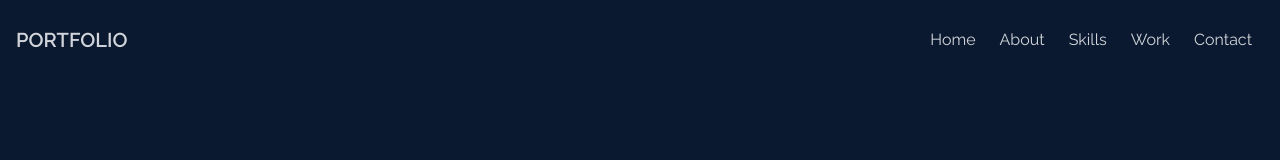
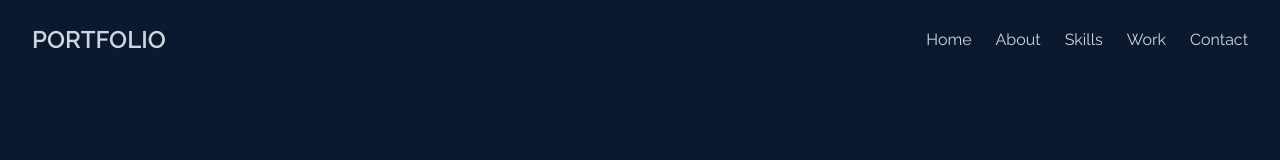
Before and after one commit to nvnKr09/Naveen-s-Portfolio, a React (Vite) app: page / in a window 1280 px wide. Shown: the top 160 px of the page. Built offline with nearby package versions, Linux system fonts and the light colour scheme.

Commit message:
bugs fixed

```diff
--- a/package.json
+++ b/package.json
@@ -10,6 +10,7 @@
     "preview": "vite preview"
   },
   "dependencies": {
+    "axios": "^1.7.2",
     "react": "^18.3.1",
     "react-dom": "^18.3.1",
     "react-github-calendar": "^4.1.6",
--- a/src/components/Contact.jsx
+++ b/src/components/Contact.jsx
@@ -1,28 +1,47 @@
+import axios from "axios";
 import React, { useState } from "react";
 import { toast } from "react-toastify";
 
 const Contact = () => {
-    const [userInfo, setUserInfo] = useState({name: '', email:'', message:''});
+  const [userInfo, setUserInfo] = useState({
+    name: "",
+    email: "",
+    message: "",
+  });
 
-    const handleSubmit = (e) => {
-        e.preventDefault();
-        const {name, email, message} = userInfo;
-        if (!name.trim() || !email.trim() || !message.trim()) {
-            toast.error('PLease fill all details');
-            return;
-        }
+  const handleSubmit = async (e) => {
+    e.preventDefault();
+    const { name, email, message } = userInfo;
+    if (!name.trim() || !email.trim() || !message.trim()) {
+      toast.error("PLease fill all details");
+      return;
+    }
 
-        // backend logic
+    // backend logic
+    try {
+      const response = await axios.post("https://portfolio-backend-t9o0.onrender.com/contact", {name, email, message});
+      // console.log(response);
 
-        toast.success('Thankyou for reaching to us');
+      if (response.status === 201) {
+        toast.success("Thank you for reaching out to us");
+        setUserInfo({ name: '', email: '', message: '' });
+      } else {
+        toast.error("Something went wrong.");
+      }
+    } catch (error) {
+      console.log(error);
     }
+  };
 
   return (
     <div
       name="contact"
       className="w-full md:h-screen bg-[#0a192f] flex justify-center items-center"
     >
-      <form onSubmit={handleSubmit}
+      <form
+        action="http://localhost:8000/contact"
+        method="POST"
+        onSubmit={handleSubmit}
         className="flex flex-col max-w-[600px] w-full p-4"
       >
         <div className="pb-8">
@@ -30,7 +49,7 @@ const Contact = () => {
             Contact
           </p>
           <p className="text-gray-300 py-4">
-            Submit the form below or shoot me an email {" "}
+            Submit the form below or shoot me an email{" "}
             <a
               href="mailto:nvnkr09@gmail.com"
               target="_blank"
@@ -46,7 +65,7 @@ const Contact = () => {
           placeholder="Name"
           name="name"
           value={userInfo.name}
-          onChange={(e)=>setUserInfo({...userInfo,  name:e.target.value})}
+          onChange={(e) => setUserInfo({ ...userInfo, name: e.target.value })}
         />
         <input
           className="my-4 p-2 bg-[#ccd6f6] placeholder:text-slate-600"
@@ -54,7 +73,7 @@ const Contact = () => {
           placeholder="Email"
           name="email"
           value={userInfo.email}
-          onChange={(e)=>setUserInfo({...userInfo,  email:e.target.value})}
+          onChange={(e) => setUserInfo({ ...userInfo, email: e.target.value })}
         />
         <textarea
           className="bg-[#ccd6f6] p-2 placeholder:text-slate-600"
@@ -62,9 +81,14 @@ const Contact = () => {
           rows="4"
           placeholder="Message"
           value={userInfo.message}
-          onChange={(e)=>setUserInfo({...userInfo, message:e.target.value})}
+          onChange={(e) =>
+            setUserInfo({ ...userInfo, message: e.target.value })
+          }
         ></textarea>
-        <button type="submit" className="text-white border-2 hover:bg-orange-500 hover:border-orange-500 px-4 py-3 my-8 mx-auto flex items-center">
+        <button
+          type="submit"
+          className="text-white border-2 hover:bg-orange-500 hover:border-orange-500 px-4 py-3 my-8 mx-auto flex items-center"
+        >
           Let's Collaborate
         </button>
       </form>
--- a/src/components/Navbar.jsx
+++ b/src/components/Navbar.jsx
@@ -15,15 +15,15 @@ const Navbar = () => {
   const handleClick = () => setNav(!nav);
 
   return (
-    <div className="px-4 fixed w-full h-[80px] flex justify-between items-center bg-[#0a192f] text-gray-300 z-10">
+    <div className="px-8 fixed w-full h-[80px] flex justify-between items-center bg-[#0a192f] text-gray-300 z-10">
       <div id="logo">
-        <h1 className="text-xl font-semibold">PORTFOLIO</h1>
+        <h1 className="text-2xl font-semibold">PORTFOLIO</h1>
       </div>
 
       {/* menu */}
-      <ul className="hidden md:flex">
+      <ul className="hidden md:flex justify-between gap-6">
         {["Home", "About", "Skills", "Work", "Contact"].map((skill, idx) => (
-          <li key={idx} className="px-3 hover:text-[#8892b0]">
+          <li key={idx} className="hover:text-[#8892b0]">
             <Link
               to={skill.toLowerCase()}
               smooth={true}
```
Also changed, not shown: 1 other file (tests, documents, lock files or other folders).
